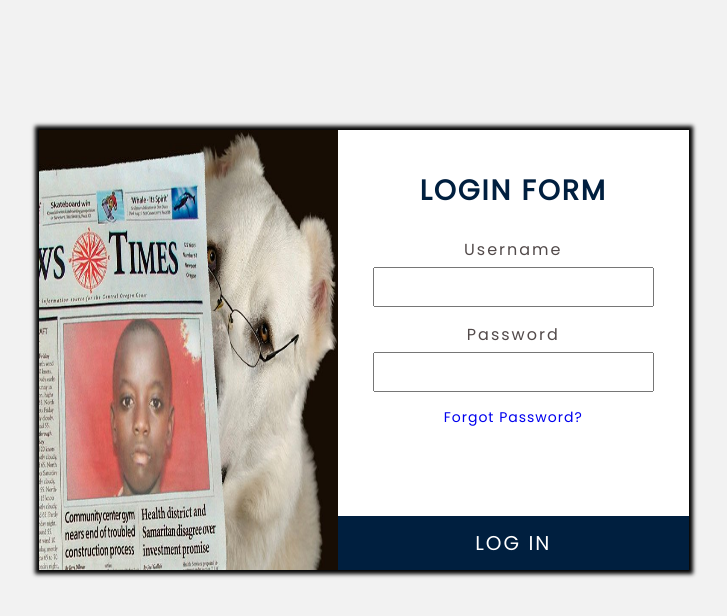
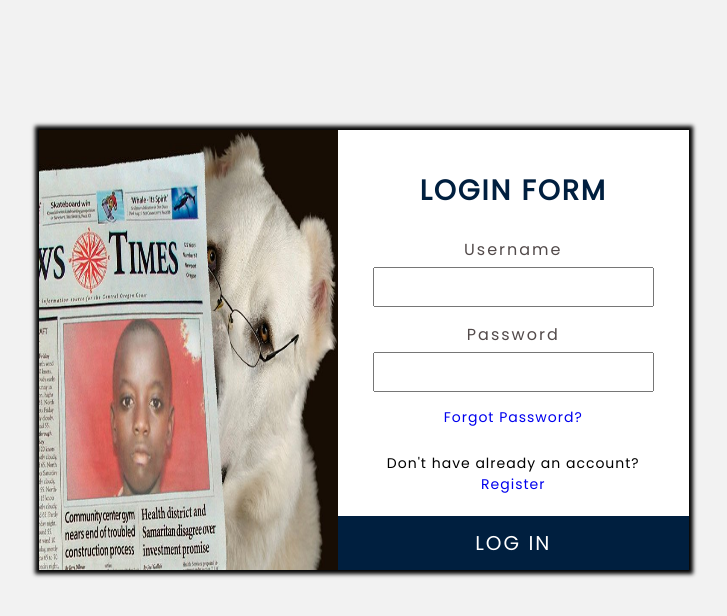
Before and after one commit to placideirandora/responsive-login-form, a plain HTML site: page index.html in a window 1280 px wide. Shown: the whole page, without its empty margins (276-1003 px from the left). Drawn offline with Linux system fonts and the light colour scheme.

Commit message:
homepage

```diff
--- a/index.html
+++ b/index.html
@@ -27,6 +27,10 @@
                     <div class="forgot">
                         <a href="#">Forgot Password?</a>
                     </div>
+                    <br>
+                    <div class="prompt">
+                        <p>Don't have already an account?</p>  <a href="#">Register</a>
+                    </div>
                     <div class="btn">
                         Log In
                     </div>
```
